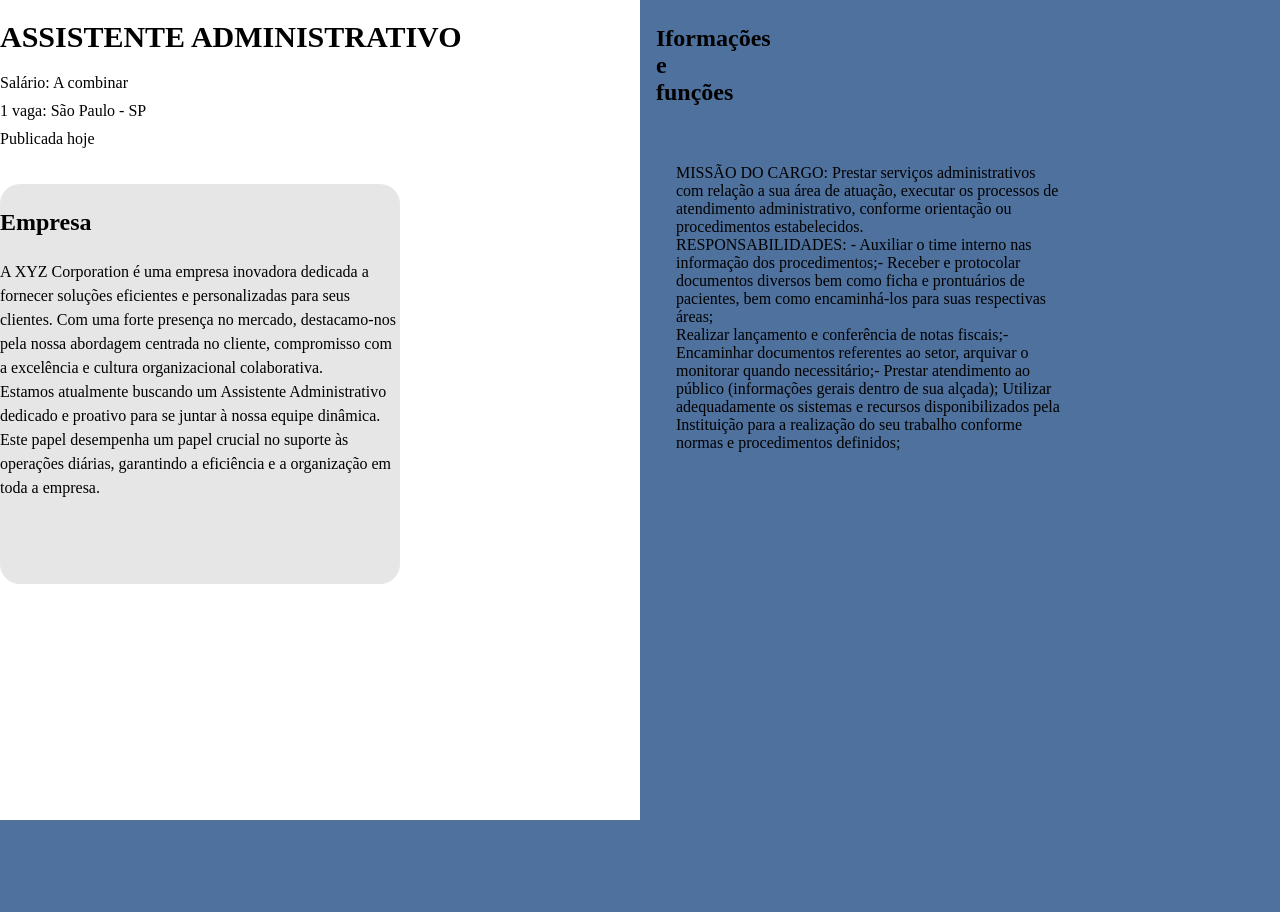
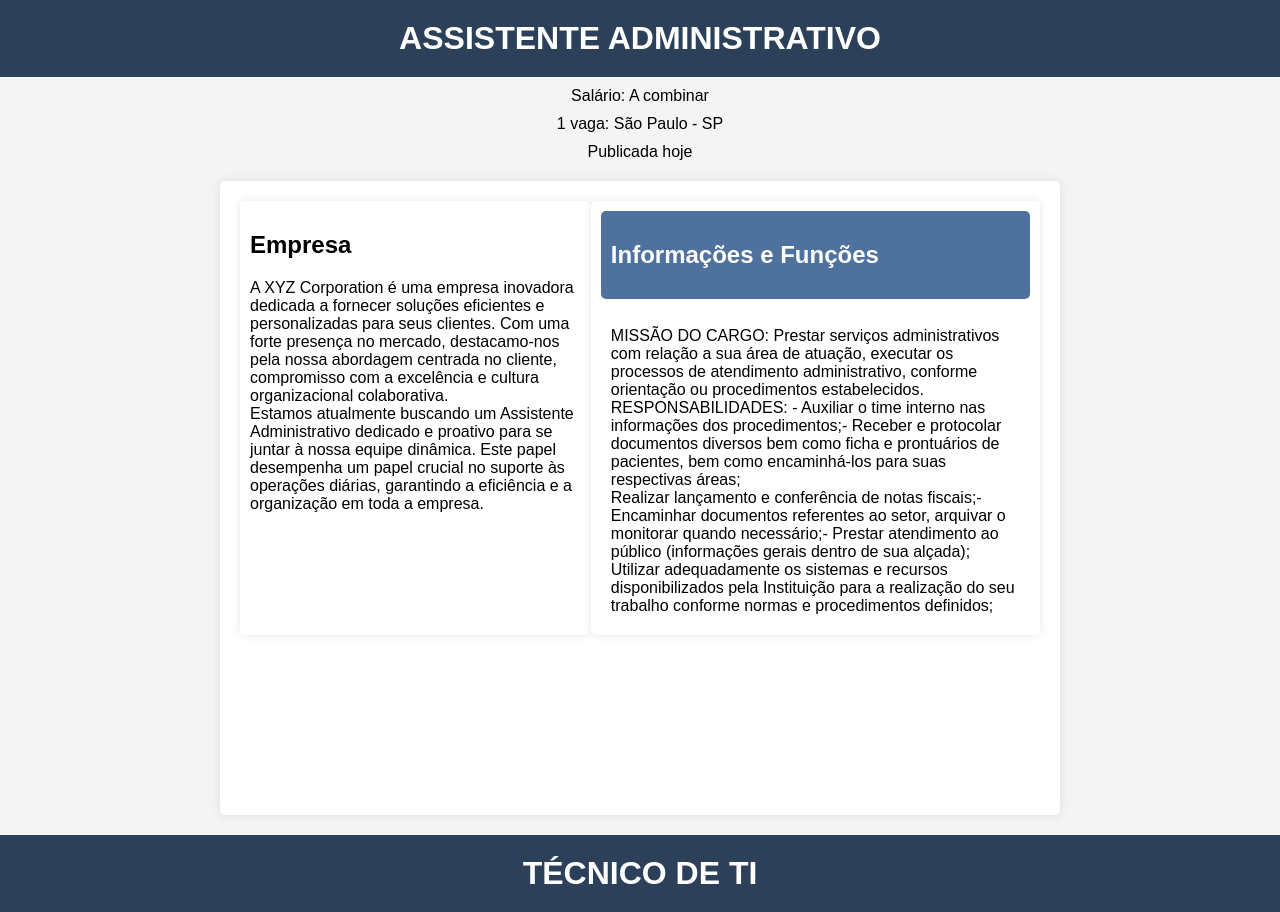
Before and after one commit to BiaMayumi/empregaki, a PHP site: page /vagas.html in a window 1280 px wide. Before the commit the page ends 820 px from the top, so only its background shows below. Run offline with PHP 8.4, Linux system fonts and the light colour scheme.

Commit message:
commit bia

```diff
--- a/vagas.css
+++ b/vagas.css
@@ -1,43 +1,57 @@
-body{
+body {
+    font-family: Arial, sans-serif;
     margin: 0;
-    height: 100vh;
-    background: linear-gradient(to right, #ffffff 50%, #4F719d 50%);
+    padding: 0;
+    background-color: #f4f4f4;
+    color: black;
 }
 
-.container{
-    display: flex;
+h1 {
+    text-align: center;
+    background-color: #2d4059;
+    color: white;
+    padding: 20px;
+    margin: 0;
 }
 
 .infojob {
-    display: block;
-    margin-top: 10px;
+    text-align: center;
+    margin: 10px 0;
 }
 
-h1 {
-    font-size: 30px;
+.container {
+    max-width: 800px;
+    margin: 20px auto;
+    background-color: white;
+    padding: 20px;
+    border-radius: 5px;
+    box-shadow: 0 0 10px rgba(0, 0, 0, 0.1);
+    display: flex;
+    /* flex-direction: column; Alterado para disposição vertical */
 }
 
-/* h2{
-    font-size: 30px;
-} */
+.quadrado {
+    background-color: white;
+    padding: 10px;
+    border-radius: 5px;
+    margin-bottom: 20px;
+    transition: background-color 0.3s ease;
+    margin-bottom: 20%;
+    box-shadow: 0 0 10px rgba(0, 0, 0, 0.1);
+}
 
 .tituloinfof {
-    width: 20px;
-    margin-top: -14%;
-}
-
-.quadrado1 {
-    width: 400px; /* largura */
-    height: 400px; /* altura */
-    background-color: #e6e6e6;
-    border-radius: 5%; /* borda */
-    margin-right: 20%;
-    line-height: 1.5;
-
+    background-color: #4F719D;
+    color: white;
+    padding: 10px;
+    border-radius: 5px;
 }
 
 .infof {
-    text-align: left;
-    width: 30%;
-    margin-top: -3%;
+    padding: 10px;
 }
+
+.quadrado:hover {
+    background-color: #d2d7d3;
+    border-bottom: 2px solid #d2d7d3;
+}
--- a/vagas.html
+++ b/vagas.html
@@ -1,12 +1,11 @@
 <!DOCTYPE html>
-<html>
+<html lang="en">
 <head>
     <meta charset='utf-8'>
     <meta http-equiv='X-UA-Compatible' content='IE=edge'>
     <title>Vagas</title>
     <meta name='viewport' content='width=device-width, initial-scale=1'>
     <link rel='stylesheet' type='text/css' media='screen' href='vagas.css'>
-    <script src='main.js'></script>
 </head>
 <body>
 
@@ -14,32 +13,33 @@
     <div class="infojob">Salário: A combinar</div>
     <div class="infojob">1 vaga: São Paulo - SP</div>
     <div class="infojob">Publicada hoje</div>
-        <br><br>
 
     <div class="container">
-            <div class="quadrado1">
+        <div class="quadrado" id="quadrado1">
             <h2>Empresa</h2>
-
             A XYZ Corporation é uma empresa inovadora dedicada a fornecer soluções eficientes e personalizadas para seus clientes. Com uma forte presença no mercado, destacamo-nos pela nossa abordagem centrada no cliente, compromisso com a excelência e cultura organizacional colaborativa.
             <br>
             Estamos atualmente buscando um Assistente Administrativo dedicado e proativo para se juntar à nossa equipe dinâmica. Este papel desempenha um papel crucial no suporte às operações diárias, garantindo a eficiência e a organização em toda a empresa.
         </div>
 
-
+        <div class="quadrado" id="quadrado2">
             <div class="tituloinfof">
-            <h2>Iformações e funções</h2>
+                <h2>Informações e Funções</h2>
             </div>
-
 
             <div class="infof">
                 <br>
                 MISSÃO DO CARGO: Prestar serviços administrativos com relação a sua área de atuação, executar os processos de atendimento administrativo, conforme orientação ou procedimentos estabelecidos.
                 <br>
-                    RESPONSABILIDADES: - Auxiliar o time interno nas informação dos procedimentos;- Receber e protocolar documentos diversos bem como ficha e prontuários de pacientes, bem como encaminhá-los para suas respectivas áreas;
+                RESPONSABILIDADES: - Auxiliar o time interno nas informações dos procedimentos;- Receber e protocolar documentos diversos bem como ficha e prontuários de pacientes, bem como encaminhá-los para suas respectivas áreas;
                 <br>
-                    Realizar lançamento e conferência de notas fiscais;- Encaminhar documentos referentes ao setor, arquivar o monitorar quando necessitário;- Prestar atendimento ao público (informações gerais dentro de sua alçada); Utilizar adequadamente os sistemas e recursos disponibilizados pela Instituição para a realização do seu trabalho conforme normas e procedimentos definidos;
+                Realizar lançamento e conferência de notas fiscais;- Encaminhar documentos referentes ao setor, arquivar o monitorar quando necessário;- Prestar atendimento ao público (informações gerais dentro de sua alçada); Utilizar adequadamente os sistemas e recursos disponibilizados pela Instituição para a realização do seu trabalho conforme normas e procedimentos definidos;
+            </div>
         </div>
     </div>
 
+                <h1>TÉCNICO DE TI</h1>
+
+
 </body>
 </html>
```
Lines whose indentation alone changed are shown as unchanged.
